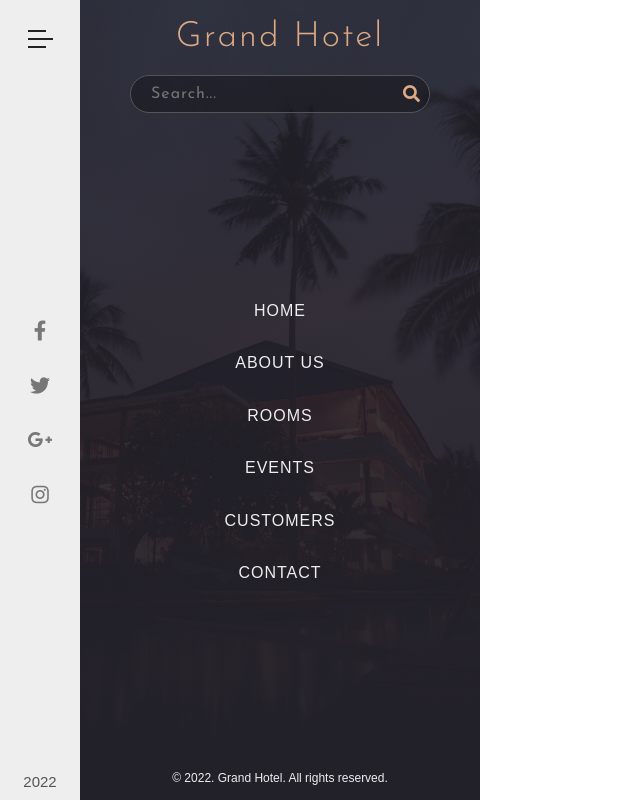
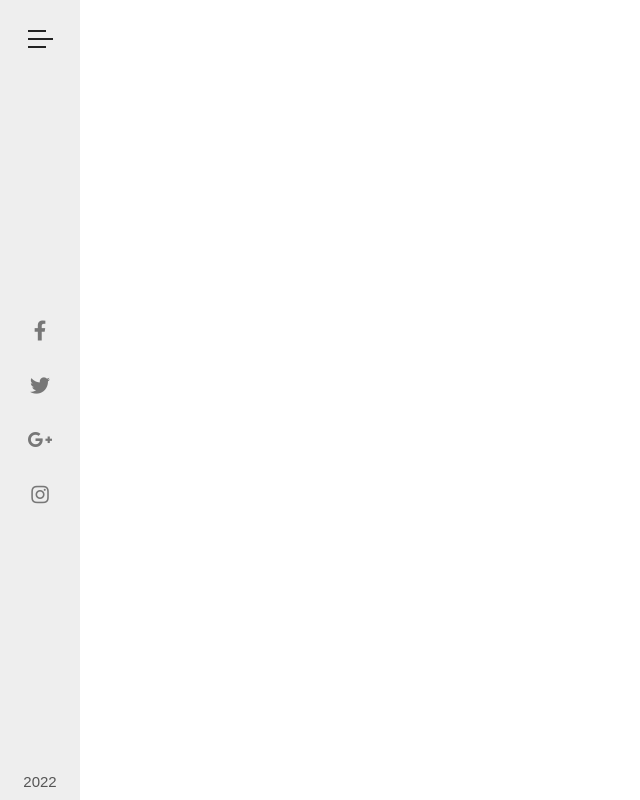
Before and after one commit to MatthewPalmer9/grand-hotel, a React (Create React App) app: page / in a window 1280 px wide. Shown: the whole page, without its empty margins (0-640 px from the left). Built offline with nearby package versions, Linux system fonts and the light colour scheme.

Commit message:
Established animation and click event for showing/hiding the navigation menu. Used CSS instead of JavaScript for the click event.

```diff
--- a/src/components/Navbar/Navbar.jsx
+++ b/src/components/Navbar/Navbar.jsx
@@ -3,12 +3,17 @@ export default function Navbar() {
 
   return (
     <div className="navbar">
+
+      <input type="checkbox" className="checkbox" id="click" hidden />
+
       <div className="sidebar">
-        <div className="menu-icon">
-          <div className="line line-1"></div>
-          <div className="line line-2"></div>
-          <div className="line line-3"></div>
-        </div>
+        <label for="click">
+          <div className="menu-icon">
+            <div className="line line-1"></div>
+            <div className="line line-2"></div>
+            <div className="line line-3"></div>
+          </div>
+        </label>
 
         <ul className="social-icons-list">
           <li>
--- a/src/styles/navbar/navbar.css
+++ b/src/styles/navbar/navbar.css
@@ -16,6 +16,7 @@
   width: 8rem;
   background-color: var(--white);
   position: fixed;
+  z-index: 2;
 }
 
 .menu-icon {
@@ -32,8 +33,8 @@
 
 .menu-icon .line-1, .menu-icon .line-3 {
   width: 1.8rem;
-  -webkit-transition: width 0.3s;
-  transition: width 0.3s;
+  -webkit-transition: all 0.4s;
+  transition: all 0.4s;
 }
 
 .menu-icon:hover .line {
@@ -89,13 +90,16 @@
   -webkit-box-align: center;
       -ms-flex-align: center;
           align-items: center;
-  margin-left: 8rem;
+  left: -32rem;
   position: fixed;
   width: 40rem;
   height: 100%;
   background: -webkit-gradient(linear, left bottom, left top, from(#222029), to(rgba(34, 32, 41, 0.8))), url("/public/img/nav-bg.jpeg") center no-repeat;
   background: linear-gradient(to top, #222029, rgba(34, 32, 41, 0.8)), url("/public/img/nav-bg.jpeg") center no-repeat;
   background-size: cover;
+  z-index: 1;
+  -webkit-transition: left 0.5s;
+  transition: left 0.5s;
 }
 
 .navigation-heading {
@@ -214,4 +218,24 @@
   font-size: 1.2rem;
   margin-bottom: 1.5rem;
 }
+
+.checkbox:checked ~ .navigation {
+  left: 8rem;
+}
+
+.checkbox:checked ~ .sidebar .line-1 {
+  -webkit-transform: rotate(-405deg) translate(-0.5rem, 0.6rem);
+          transform: rotate(-405deg) translate(-0.5rem, 0.6rem);
+  width: 2.5rem;
+}
+
+.checkbox:checked ~ .sidebar .line-2 {
+  opacity: 0;
+}
+
+.checkbox:checked ~ .sidebar .line-3 {
+  -webkit-transform: rotate(405deg) translate(-0.5rem, -0.6rem);
+          transform: rotate(405deg) translate(-0.5rem, -0.6rem);
+  width: 2.5rem;
+}
 /*# sourceMappingURL=navbar.css.map */
--- a/src/styles/navbar/navbar.scss
+++ b/src/styles/navbar/navbar.scss
@@ -11,6 +11,7 @@
   width: 8rem;
   background-color: var(--white);
   position: fixed;
+  z-index: 2;
 }
 
 .menu-icon {
@@ -26,7 +27,7 @@
 
   .line-1, .line-3 {
     width: 1.8rem;
-    transition: width 0.3s;
+    transition: all 0.4s;
   }
 
   &:hover .line {
@@ -62,12 +63,14 @@
   @include flex-column();
   justify-content: space-between;
   align-items: center;
-  margin-left: 8rem;
+  left: -32rem;
   position: fixed;
   width: 40rem;
   height: 100%;
   background: linear-gradient(to top, rgba(34, 32, 41, 1), rgba(34, 32, 41, 0.8)), url("/public/img/nav-bg.jpeg") center no-repeat;
   background-size: cover;
+  z-index: 1;
+  transition: left 0.5s;
 }
 
 .navigation-heading {
@@ -174,3 +177,21 @@
   font-size: 1.2rem;
   margin-bottom: 1.5rem;
 }
+
+.checkbox:checked ~ .navigation {
+  left: 8rem;
+}
+
+.checkbox:checked ~ .sidebar .line-1 {
+  transform: rotate(-405deg) translate(-0.5rem, 0.6rem);
+  width: 2.5rem;
+}
+
+.checkbox:checked ~ .sidebar .line-2 {
+  opacity: 0;
+}
+
+.checkbox:checked ~ .sidebar .line-3 {
+  transform: rotate(405deg) translate(-0.5rem, -0.6rem);
+  width: 2.5rem;
+}
```
Also changed, not shown: 1 other file (tests, documents, lock files or other folders).
